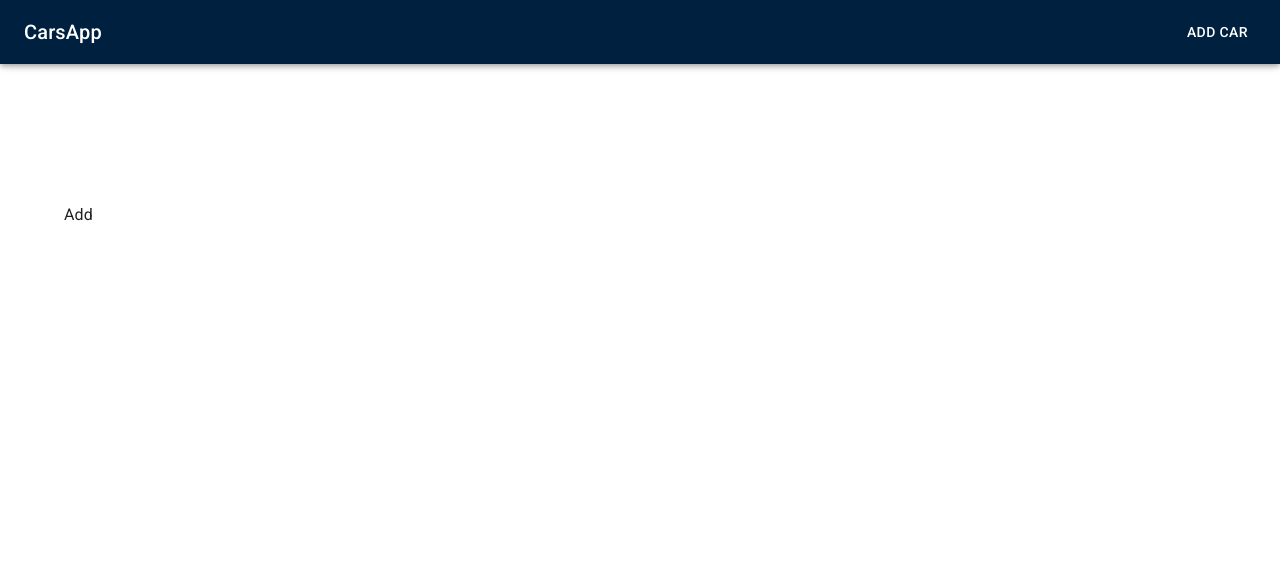
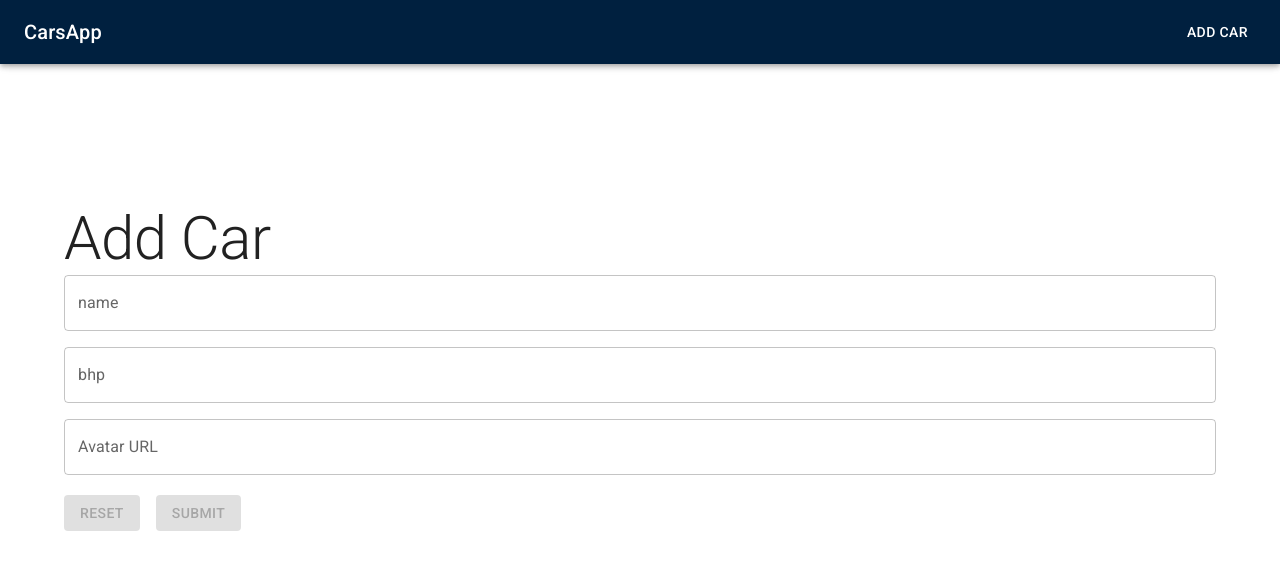
Before and after one commit to MariaRotaru/react-app, a React (Vite) app: page /add in a window 1280 px wide. Shown: the top 570 px of the page. Built offline with nearby package versions, Linux system fonts and the light colour scheme.

Commit message:
forms added

```diff
--- a/package.json
+++ b/package.json
@@ -12,11 +12,14 @@
     "@emotion/react": "^11.10.6",
     "@emotion/styled": "^11.10.6",
     "@fontsource/roboto": "^4.5.8",
+    "@hookform/resolvers": "^2.9.11",
     "@mui/icons-material": "^5.11.11",
     "@mui/material": "^5.11.11",
     "react": "^18.2.0",
     "react-dom": "^18.2.0",
-    "react-router-dom": "^6.8.1"
+    "react-hook-form": "^7.43.5",
+    "react-router-dom": "^6.8.1",
+    "yup": "^1.0.2"
   },
   "devDependencies": {
     "@types/react": "^18.0.27",
--- /dev/null
+++ b/src/components/forms/CarForm.jsx
@@ -0,0 +1,125 @@
+import React, {useEffect} from 'react';
+import {useForm, Controller} from "react-hook-form";
+import * as yup from "yup";
+import {yupResolver} from "@hookform/resolvers/yup";
+import {TextField,Button} from "@mui/material";
+
+
+const schema = yup.object().shape({
+    name: yup.string().max(30).required(),
+    bhp: yup.number().integer().positive().max(5000).required(),
+    avatar_url: yup.string().url(),
+}).required();
+
+const defaults = {
+    name: "",
+    bhp: "",
+    avatar_url: "",
+};
+
+export default function CarForm({ car, submitHandler}) {
+    console.log(car);
+
+const {
+    handleSubmit,
+    formState: {errors, isValid, isDirty, isSubmitting},
+    reset,
+    control,
+} = useForm({
+    resolver: yupResolver(schema),
+    mode: "onChange",
+    defaultValues: car || defaults,
+});
+
+useEffect(() => {
+    if (car) {
+        reset(car);
+    }
+}, [car, reset]);
+
+const formRowStyle = {
+    marginBlockEnd: "1em",
+};
+
+let submitFn = (vals) => {
+    reset();
+    car ? submitHandler(car._id, vals) : submitHandler(vals);
+};
+
+return (
+    <form onSubmit={handleSubmit(submitFn)}>
+    <div style={formRowStyle}>
+        <Controller
+        control={control}
+        name= "name"
+        defaultValue = {""}
+        render= {({field}) => (
+            <TextField
+            type= "name"
+            {...field}
+            label="name"
+            fullWidth
+            error={!!errors.name}
+            helperText={errors.name?.message}
+            />
+        )}
+        />
+    </div>
+    <div style={formRowStyle}>
+        <Controller
+        control={control}
+        name= "bhp"
+        defaultValue = {""}
+        render= {({field}) => (
+            <TextField
+            type= "number"
+            {...field}
+            label="bhp"
+            pattern={/[0-9]{1,4}/}
+            fullWidth
+            error={!!errors.bhp}
+            helperText={errors.bhp?.message}
+            />
+        )}
+        />
+    </div>
+    <div style={formRowStyle}>
+        <Controller
+        control={control}
+        name= "avatar_url"
+        defaultValue = {""}
+        render= {({field}) => (
+            <TextField
+            type= "text"
+            {...field}
+            label="Avatar URL"
+            fullWidth
+            error={!!errors.avatar_url}
+            helperText={errors.avatar_url?.message}
+            />
+        )}
+        />
+    </div>
+
+    <div style={{marginTop: 20}}>
+        <Button
+        type= "reset"
+        onClick={() => reset()}
+        variant="contained"
+        sx={{mr:2}}
+        disabled={!isDirty}
+        >
+         Reset
+        </Button>
+        <Button
+        type= "submit"
+        primary="true"
+        variant="contained"
+        disabled={isSubmitting || !isDirty || (isDirty && !isValid)}
+        >
+         Submit
+        </Button>
+    </div>
+    </form>
+);
+}
--- a/src/pages/Add.jsx
+++ b/src/pages/Add.jsx
@@ -1,9 +1,17 @@
 import React from 'react';
+import Typography from '@mui/material/Typography';
+import CarForm from "../components/forms/CarForm"
 
 function Add() {
   return (
     <>
-    <div>Add</div>
+    <Typography
+            variant="h2"
+            component="h1"
+          >
+            Add Car
+    </Typography>
+    <CarForm/>
     </>
   )
 }
--- a/src/pages/Update.jsx
+++ b/src/pages/Update.jsx
@@ -1,11 +1,19 @@
 import React from 'react';
 import { useParams } from "react-router-dom";
+import Typography from '@mui/material/Typography';
+import CarForm from "../components/forms/CarForm"
 
 function Update() {
   const { id } = useParams();
   return (
     <>
-    <div>Update {id}</div>
+    <Typography
+            variant="h2"
+            component="h1"
+    >
+            Update Car
+    </Typography>
+    <CarForm/>
     </>
   )
 }
```
Also changed, not shown: 1 other file (tests, documents, lock files or other folders).
